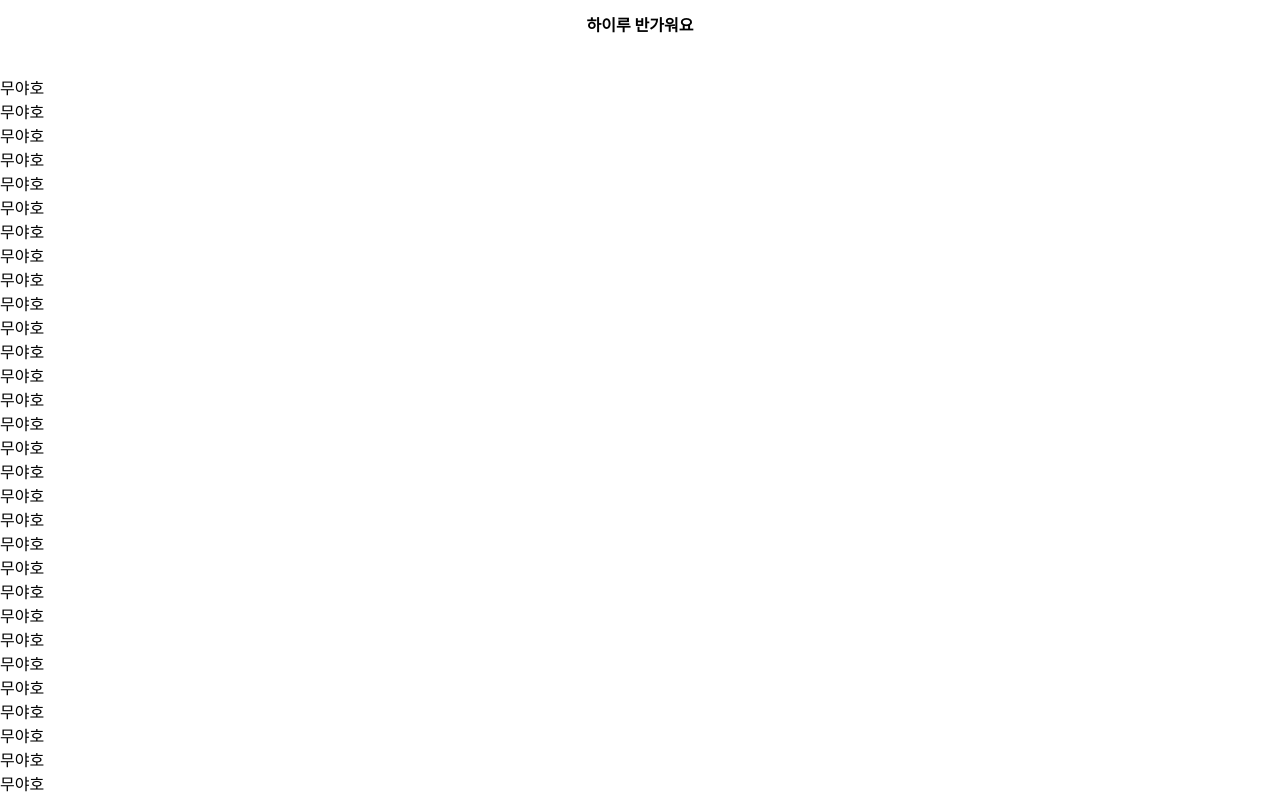
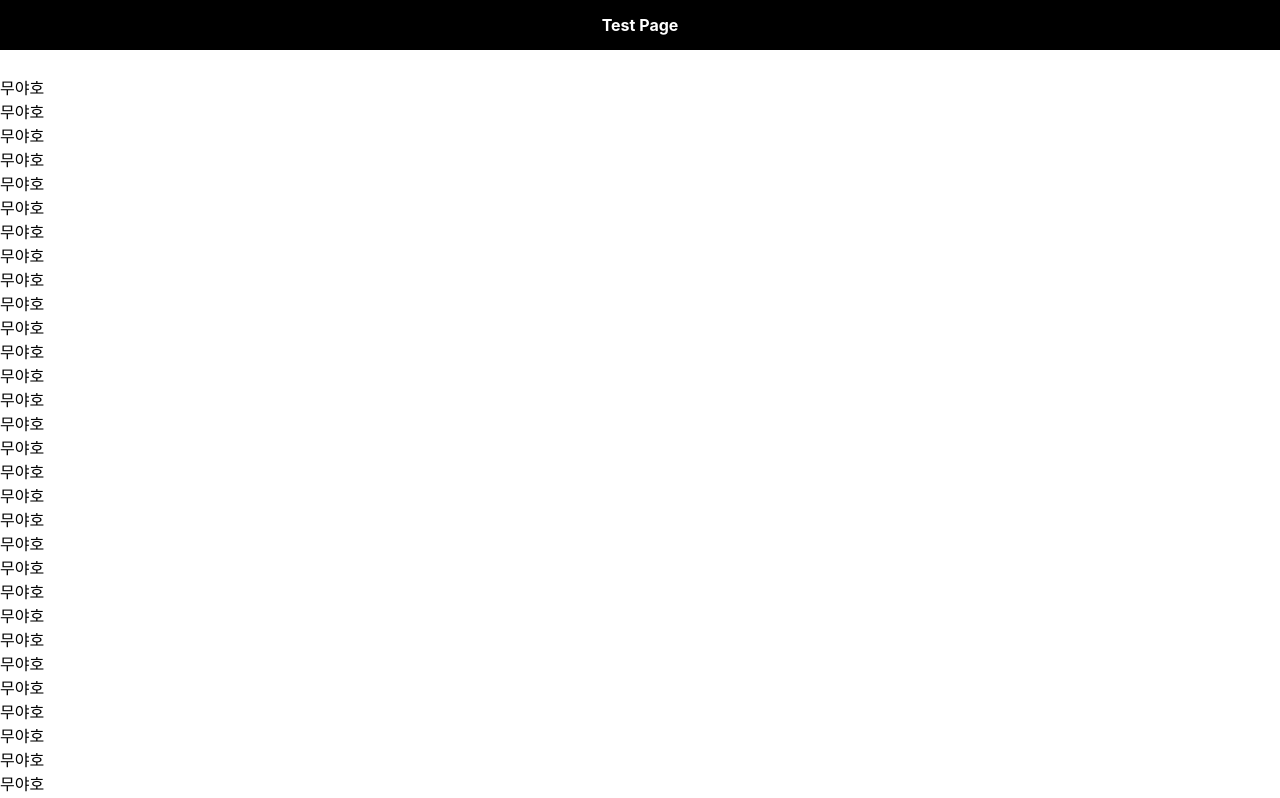
Before and after one commit to sohyge/Practice-React, a Next.js app: page /test in a window 1280 px wide. Shown: the top 798 px of the page. Built offline with nearby package versions, Linux system fonts and the light colour scheme.

Commit message:
dark mode removed

```diff
--- a/components/block/Header/style.ts
+++ b/components/block/Header/style.ts
@@ -5,8 +5,8 @@ export const Header = styled.header`
   top: 0;
   left: 0;
   right: 0;
-  background-color: #fff;
-  color: #000;
+  background-color: #000;
+  color: #fff;
   text-align: center;
   margin: 0 auto;
   line-height: 50px;
--- a/pages/test/index.tsx
+++ b/pages/test/index.tsx
@@ -4,7 +4,7 @@ import MainLayout from '../../components/layout/MainLayout';
 function test({}: NextPage) {
   return (
     <>
-      <MainLayout title="하이루 반가워요">
+      <MainLayout title="Test Page">
         무야호
         <br />
         무야호
--- a/styles/globals.css
+++ b/styles/globals.css
@@ -14,13 +14,3 @@ a {
 * {
   box-sizing: border-box;
 }
-
-@media (prefers-color-scheme: dark) {
-  html {
-    color-scheme: dark;
-  }
-  body {
-    color: white;
-    background: black;
-  }
-}
```
Also changed, not shown: styles/Home.module.css (+2 -15 lines).
